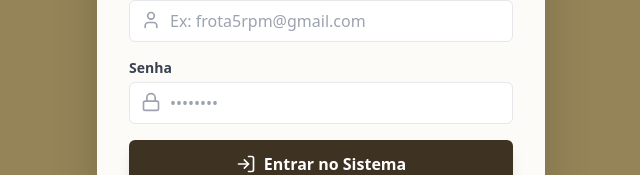
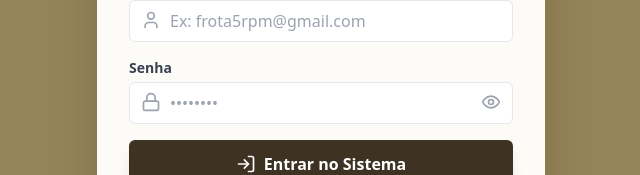
Before and after one commit to frota5rpm-collab/Controle-de-Estoque-5-RPM, a React (Vite) app: page / in a window 1280 px wide. Shown: the part 396-571 px from the top of the page, without its empty margins (319-959 px from the left). Built offline with nearby package versions, Linux system fonts and the light colour scheme; no server answers; the database is empty.

Commit message:
feat(login): Add password visibility toggle

```diff
--- a/components/LoginScreen.tsx
+++ b/components/LoginScreen.tsx
@@ -1,5 +1,5 @@
 import React, { useState } from 'react';
-import { Lock, User, LogIn } from 'lucide-react';
+import { Lock, User, LogIn, Eye, EyeOff } from 'lucide-react';
 
 interface LoginScreenProps {
   onLoginSuccess: () => void;
@@ -8,6 +8,7 @@ interface LoginScreenProps {
 export const LoginScreen: React.FC<LoginScreenProps> = ({ onLoginSuccess }) => {
   const [email, setEmail] = useState('');
   const [password, setPassword] = useState('');
+  const [showPassword, setShowPassword] = useState(false);
   const [error, setError] = useState(false);
 
   const shieldUrl = "https://yaoebstgiagmrvlbozny.supabase.co/storage/v1/object/sign/Logo%20PMMG/ESCUDO%20PMMG.png?token=eyJraWQiOiJzdG9yYWdlLXVybC1zaWduaW5nLWtleV9mMjgyNzE5YS0xNjI0LTRiYTUtODk3MC1jNTc3ZDIzMTQ4YjUiLCJhbGciOiJIUzI1NiJ9.eyJ1cmwiOiJMb2dvIFBNTUcvRVNDVURPIFBNTUcucG5nIiwiaWF0IjoxNzY1NDAzMzE0LCJleHAiOjIzOTYxMjMzMTR9.1uAuyEEDpwU_vmvKjnSJw0uYbcOIkB-vRpXRDU-Arss";
@@ -59,13 +60,21 @@ export const LoginScreen: React.FC<LoginScreenProps> = ({ onLoginSuccess }) => {
             <div className="relative">
               <Lock className="absolute left-3 top-2.5 h-5 w-5 text-gray-400" />
               <input
-                type="password"
+                type={showPassword ? "text" : "password"}
                 required
-                className="w-full pl-10 pr-4 py-2 border rounded-md focus:ring-2 focus:ring-pmmg-primary outline-none"
+                className="w-full pl-10 pr-10 py-2 border rounded-md focus:ring-2 focus:ring-pmmg-primary outline-none"
                 placeholder="••••••••"
                 value={password}
                 onChange={(e) => setPassword(e.target.value)}
               />
+              <button
+                type="button"
+                onClick={() => setShowPassword(!showPassword)}
+                className="absolute right-3 top-2.5 text-gray-400 hover:text-gray-600 focus:outline-none"
+                title={showPassword ? "Ocultar senha" : "Exibir senha"}
+              >
+                {showPassword ? <EyeOff size={20} /> : <Eye size={20} />}
+              </button>
             </div>
           </div>
 
```
